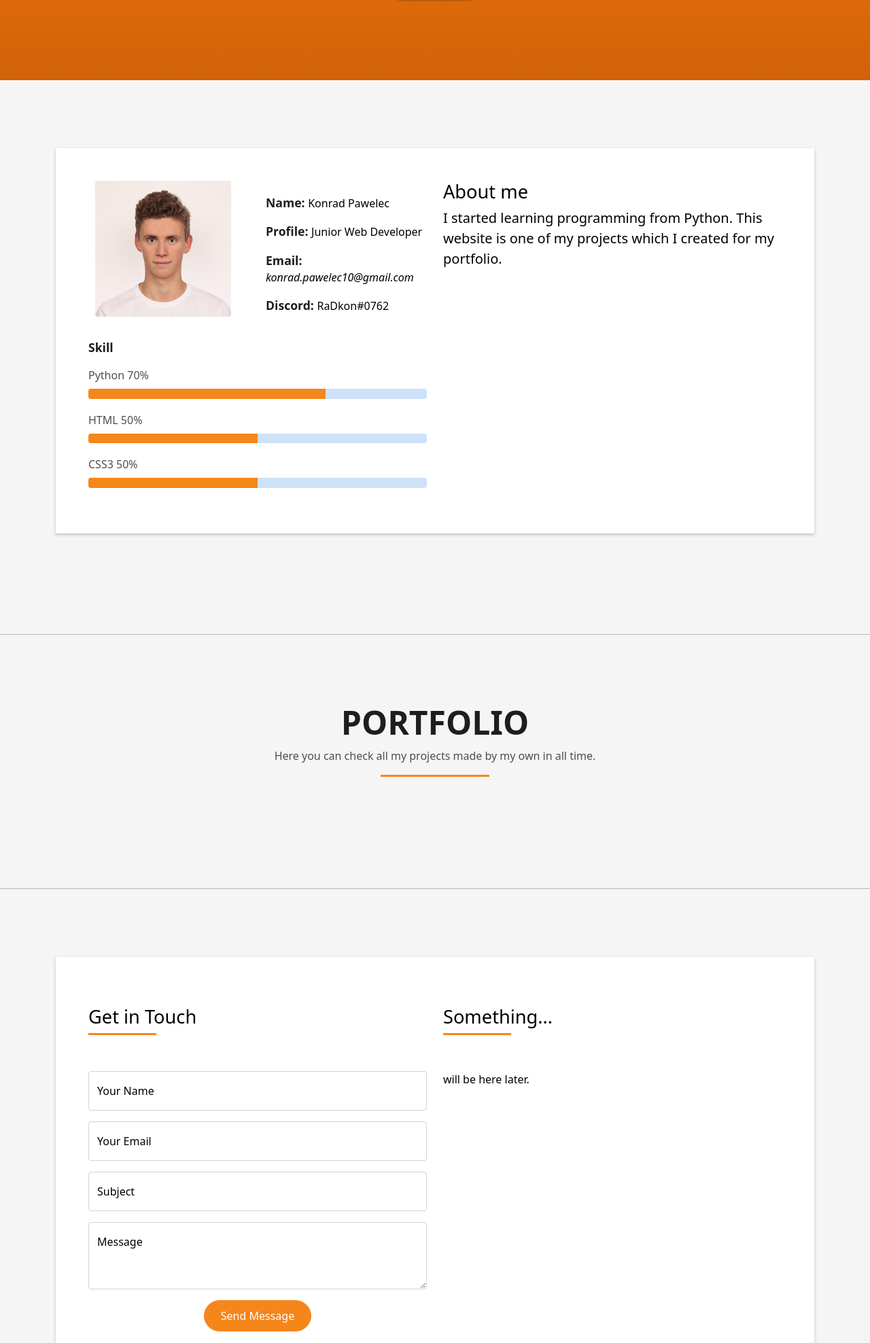
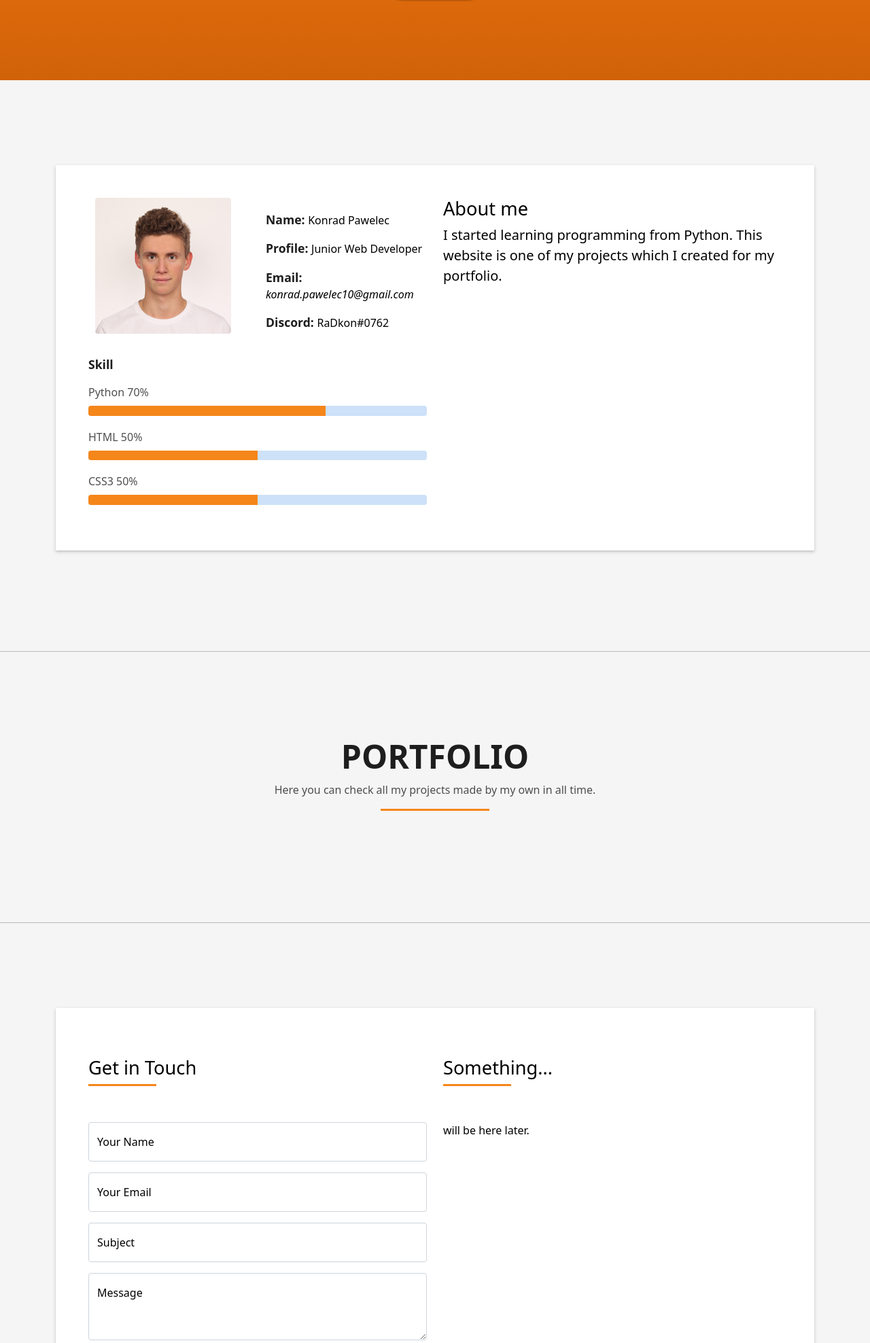
Before and after one commit to radk0n9/portfolio-website, a Flask app: page / in a window 1280 px wide. Shown: the part 347-2323 px from the top of the page at 68% size. Run offline with Flask 2, Linux system fonts and the light colour scheme; some libraries are stand-ins or nearby versions.

Commit message:
Increased padding-top in all sections

```diff
--- a/static/css/style.css
+++ b/static/css/style.css
@@ -185,7 +185,7 @@ svg {
 }
 
 #about, #portfolio, #contact {
-    padding-top: 100px;
+    padding-top: 125px;
     padding-bottom: 100px;
 }
 
```
